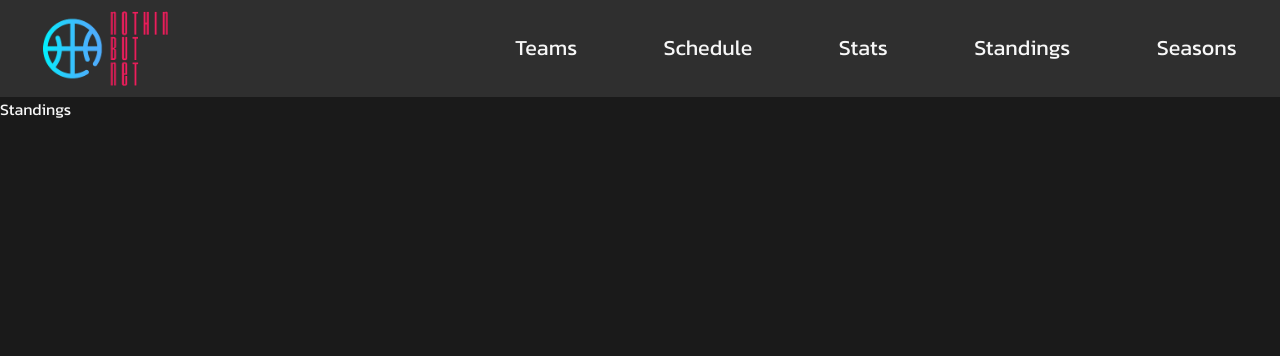
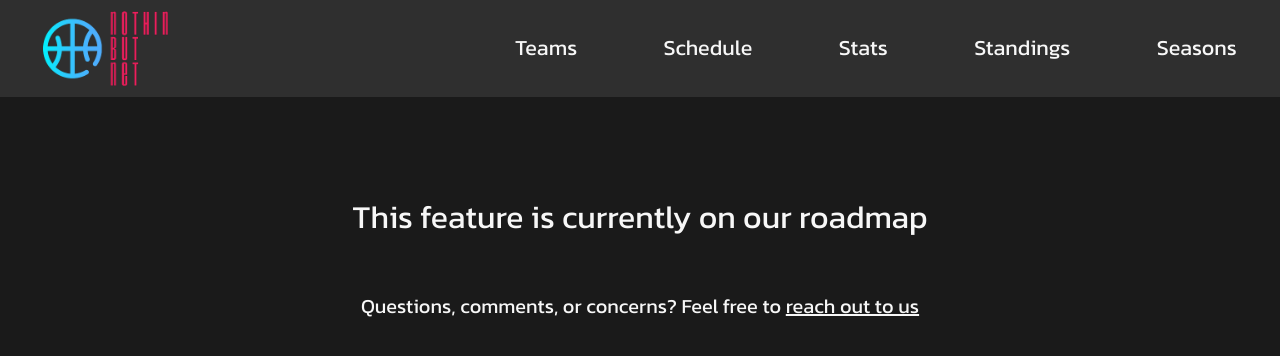
Before and after one commit to meredithkramer/nothin-but-net, a React (Vite) app in the folder nothin-but-net-frontend/: page /standings in a window 1280 px wide. Shown: the top 356 px of the page. Built offline with nearby package versions, Linux system fonts and the light colour scheme.

Commit message:
implementing / styling comingsoon cmpt

```diff
--- a/nothin-but-net-frontend/src/App.css
+++ b/nothin-but-net-frontend/src/App.css
@@ -265,6 +265,55 @@ td {
   transition: all ease .75s;
 }
 
+/* ----------------- COMING SOON ----------------- */
+
+.coming-soon {
+  text-align: center;
+}
+
+.cs-header {
+  padding: 3em 5em;
+}
+
+#cs-sub-header {
+  color: inherit;
+  transition: all ease .75s;
+}
+
+#cs-sub-header:hover {
+  color: #b52532;
+  transition: all ease .35s;
+}
+
+.cs-header-underline {
+  margin: -6em auto 3em auto;
+  width: 0%;
+  border: 1px solid transparent;
+  transition: all ease .35s;
+}
+
+.coming-soon:hover .cs-header-underline {
+  width: 40%;
+  border: 1px solid #b52532;
+  transition: all ease .35s;
+}
+
+span {
+  font-size: 1.25em;
+}
+
+.cs-fake-email {
+  color: inherit;
+  text-decoration: underline;
+  cursor: pointer;
+  transition: all ease .75s;
+}
+
+.cs-fake-email:hover {
+  color: #b52532;
+  transition: all ease .35s;
+}
+
 /* ----------------- ANIMATIONS ----------------- */
 
 @keyframes bounce {
--- a/nothin-but-net-frontend/src/App.jsx
+++ b/nothin-but-net-frontend/src/App.jsx
@@ -19,10 +19,9 @@ export default function App() {
         <Route path="teams" element={<Teams />} />
         <Route path="schedule" element={<Schedule />} />
         <Route path="schedule/:teamId" element={<Schedule />} />
-        <Route path="stats" element={<Stats />} />
-        <Route path="standings" element={<Standings />} />
-        <Route path="seasons" element={<Seasons />} />
-        <Route path="comingsoon" element={<ComingSoon />} />
+        <Route path="stats" element={<ComingSoon />} />
+        <Route path="standings" element={<ComingSoon />} />
+        <Route path="seasons" element={<ComingSoon />} />
         <Route path="*" element={<NotFound />} />
       </Routes>
     </Router>
--- a/nothin-but-net-frontend/src/Components/ComingSoon.jsx
+++ b/nothin-but-net-frontend/src/Components/ComingSoon.jsx
@@ -1,7 +1,13 @@
 export default function ComingSoon() {
   return (
-    <>
-      <h1>Coming Soon...</h1>
-    </>
+    <div className="coming-soon">
+      {/* <h1 className="cs-header">Coming Soon</h1> */}
+      <h1 className="cs-header" id="cs-sub-header">
+        This feature is currently on our roadmap
+      </h1>
+      <div className="cs-header-underline"></div>
+      <span>Questions, comments, or concerns? Feel free to </span>
+      <span className="cs-fake-email">reach out to us</span>
+    </div>
   );
 }
```
